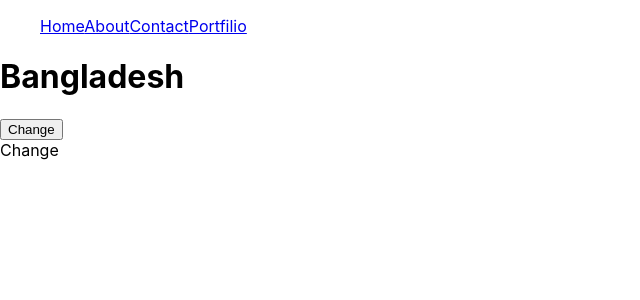
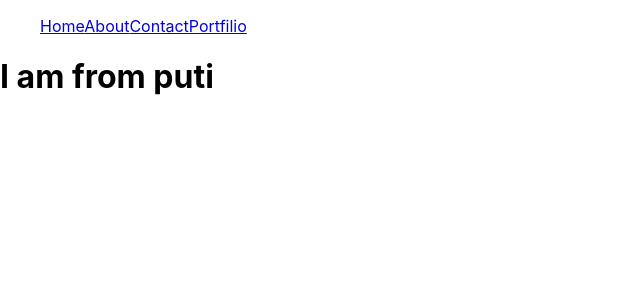
Before and after one commit to Masitbd/React_Application, a React (Create React App) app: page / in a window 1280 px wide. Shown: the top 300 px of the page, without its empty margins (0-640 px from the left). Built offline with nearby package versions, Linux system fonts and the light colour scheme.

Commit message:
Impliment component tree dada - son - nati - puti

```diff
--- a/src/App.js
+++ b/src/App.js
@@ -4,12 +4,12 @@ import MyRouteAdvance from "./components/MyRouteAdvance";
 import MyNavigationAdvance from "./components/MyNavigationAdvance";
 import { BrowserRouter } from "react-router-dom";
 import HookDemo from "./components/HookDemo";
+import Son from "./components/Son";
 
 function App() {
   return (
     <div>
-      <HookDemo />
-      <butt>Change</butt>
+      <Son />
     </div>
   );
 }
--- /dev/null
+++ b/src/components/Nati.js
@@ -0,0 +1,14 @@
+import React, { Component } from "react";
+import Puti from "./Puti";
+
+class Nati extends Component {
+  render() {
+    return (
+      <div>
+        <Puti />
+      </div>
+    );
+  }
+}
+
+export default Nati;
--- /dev/null
+++ b/src/components/Puti.js
@@ -0,0 +1,13 @@
+import React, { Component } from "react";
+
+class Puti extends Component {
+  render() {
+    return (
+      <div>
+        <h1>I am from puti</h1>
+      </div>
+    );
+  }
+}
+
+export default Puti;
--- /dev/null
+++ b/src/components/Son.js
@@ -0,0 +1,14 @@
+import React, { Component } from "react";
+import Nati from "./Nati";
+
+class Son extends Component {
+  render() {
+    return (
+      <div>
+        <Nati />
+      </div>
+    );
+  }
+}
+
+export default Son;
```
